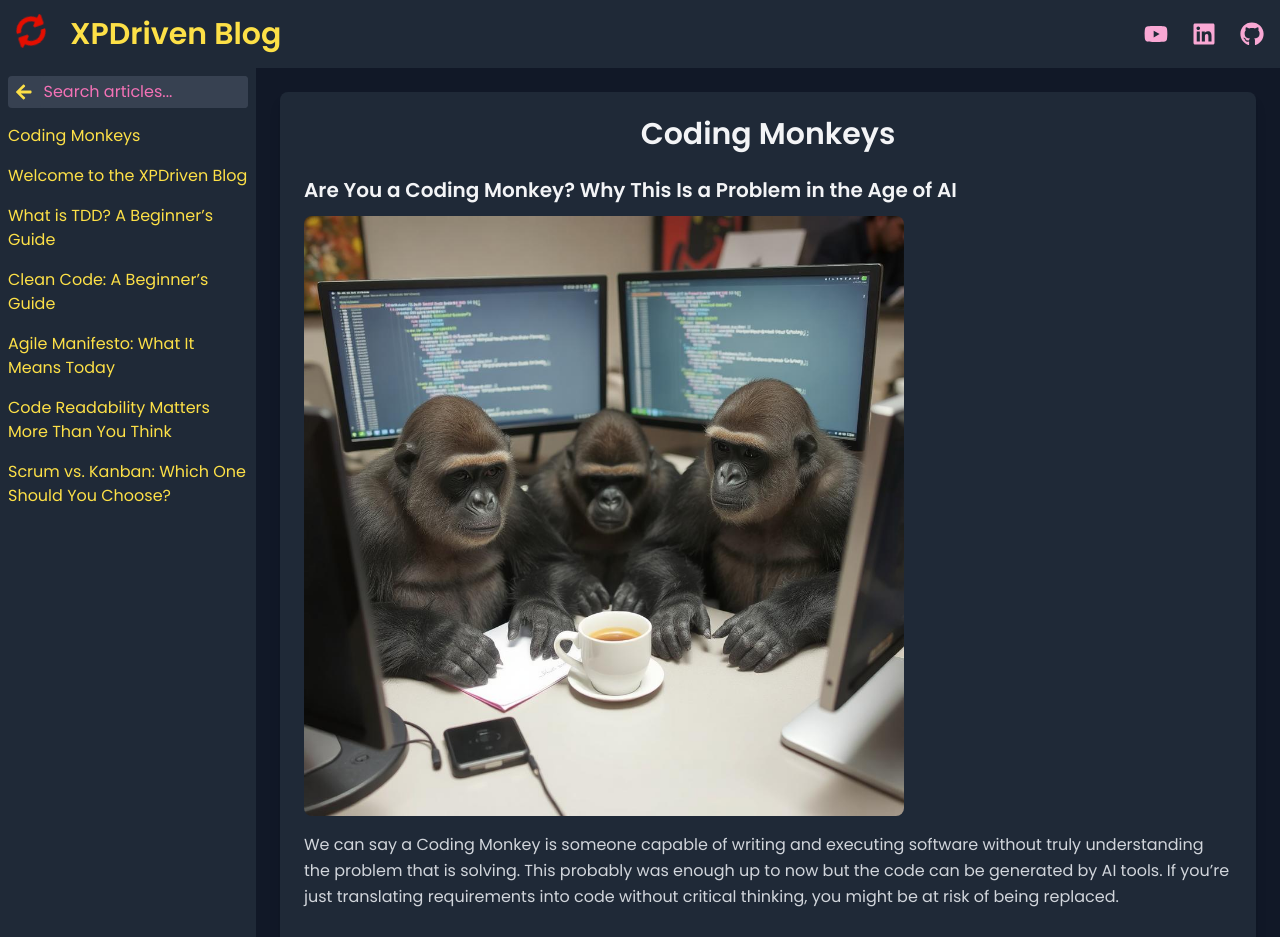
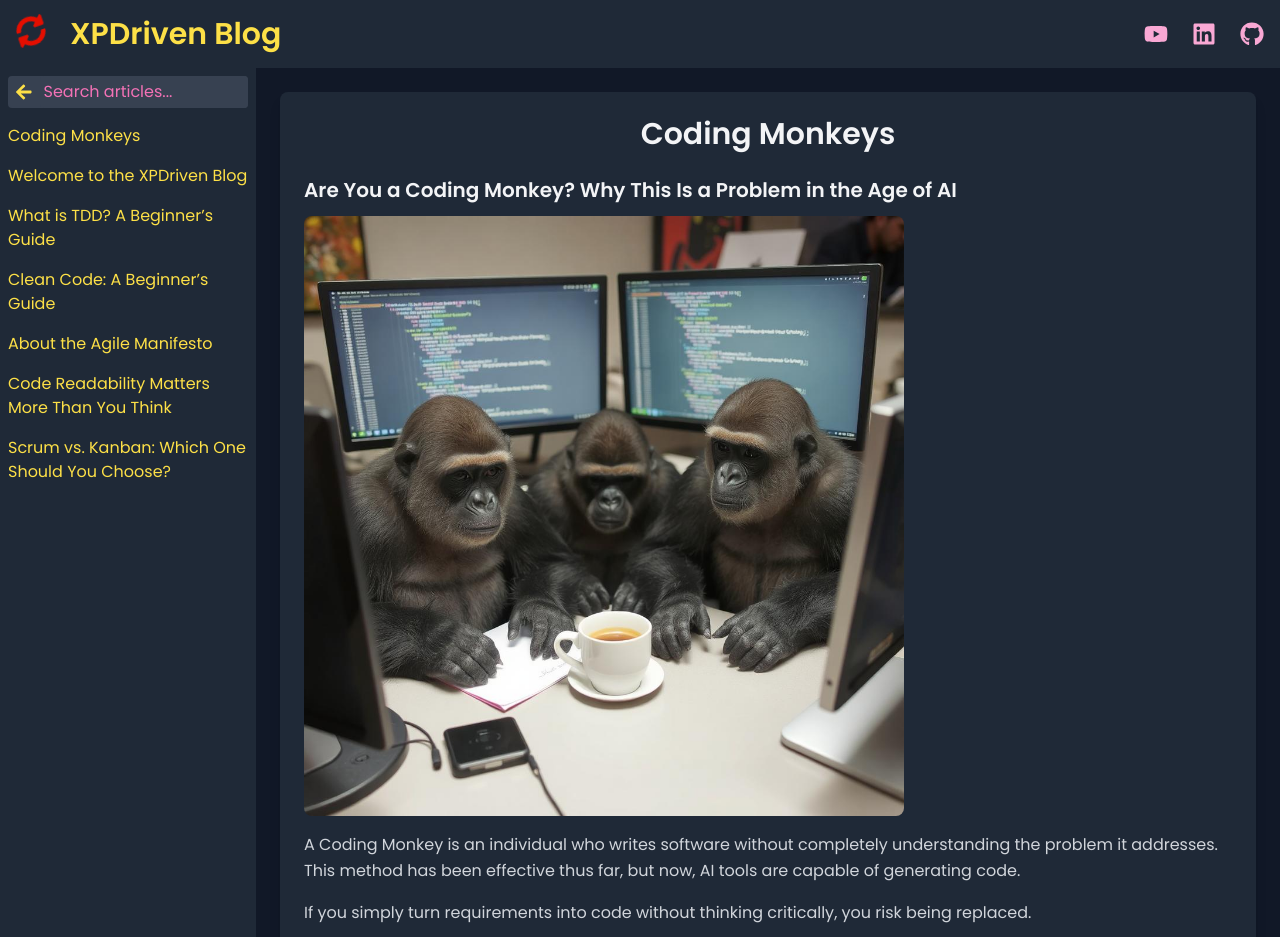
Before and after one commit to leandrodalbo/xpdriven-blog, a React (Vite) app: page /#/article/0 in a window 1280 px wide. Before the commit this address led to /#/article/0. Shown: the top 937 px of the page. Built offline with nearby package versions, Linux system fonts and the light colour scheme.

Commit message:
reorganizinf text content

```diff
--- a/src/articles-content/AgileManifesto.ts
+++ b/src/articles-content/AgileManifesto.ts
@@ -2,10 +2,9 @@ import { ArticleData } from "../types";
 
 export const agileManifestoContent: ArticleData = {
   headerData: {
-    h1: "The Agile Manifesto: What It Means Today",
-    p1: `In 2001, seventeen software developers gathered at a ski resort in Utah to
-      explore a more effective approach to software development. Their collaboration led to
-      a set of values and principles that revolutionized the industry.`,
-    p2: `But what does Agile really mean today? has it been misused?`,
+    h1: "About the Agile Manifesto",
+    h2: "What does Agile really mean today? has it been misused?",
+    p1: `In 2001, seventeen software developers gathered at a ski resort in Utah to explore a more effective approach to software development.`,
+    p2: `Their collaboration led to a set of values and principles that revolutionized the industry.`,
   },
 };
--- a/src/articles-content/CodeReadabilityMatters.ts
+++ b/src/articles-content/CodeReadabilityMatters.ts
@@ -6,7 +6,7 @@ export const codeReadabilityMatters: ArticleData = {
     h1: "Code Readability Matters More Than You Think",
     img: readability,
     h2: `What is The Importance of Writing Readable Code?`,
-    p1: `Code readability impacts maintainability, collaboration, and the overall quality of software systems.
-    Writing clean and readable code is the key to keeping productivity and team velocity at a considerable rate.`,
+    p1: `Code readability impacts maintainability, collaboration, and the overall quality of software systems.`,
+    p2: "Writing clean and readable code is the key to keeping productivity and team velocity at a considerable rate.",
   },
 };
--- a/src/articles-content/CodingMonkeys.ts
+++ b/src/articles-content/CodingMonkeys.ts
@@ -7,8 +7,7 @@ export const codingMonkeysContent: ArticleData = {
     h1: "Coding Monkeys",
     h2: "Are You a Coding Monkey? Why This Is a Problem in the Age of AI",
     img: codingMonkeys,
-    p1: `We can say a Coding Monkey is someone capable of writing and executing software without truly understanding the problem
-    that is solving. This probably was enough up to now but the code can be generated by AI tools.
-    If you’re just translating requirements into code without critical thinking, you might be at risk of being replaced.`,
+    p1: `A Coding Monkey is an individual who writes software without completely understanding the problem it addresses. This method has been effective thus far, but now, AI tools are capable of generating code.`,
+    p2: "If you simply turn requirements into code without thinking critically, you risk being replaced.",
   },
 };
--- a/src/articles-content/Intro.ts
+++ b/src/articles-content/Intro.ts
@@ -3,7 +3,7 @@ import { ArticleData } from "../types";
 export const introContent: ArticleData = {
   headerData: {
     h1: "Welcome to the XPDriven Blog",
-    p1: `This blog is dedicated to exploring the best practices in software development,
-     focusing on Test-Driven Development, Extreme Programming, Clean Code and Agile methodologies.`,
+    p1: "This blog is dedicated to exploring the best practices in software development.",
+    p2: "The focus is on Test-Driven Development, Extreme Programming, Clean Code and Agile methodologies.",
   },
 };
--- a/src/blog-articles.ts
+++ b/src/blog-articles.ts
@@ -19,7 +19,7 @@ export const articles: BlogArticle[] = [
   },
   {
     id: 4,
-    title: "Agile Manifesto: What It Means Today",
+    title: "About the Agile Manifesto",
   },
   {
     id: 5,
```
